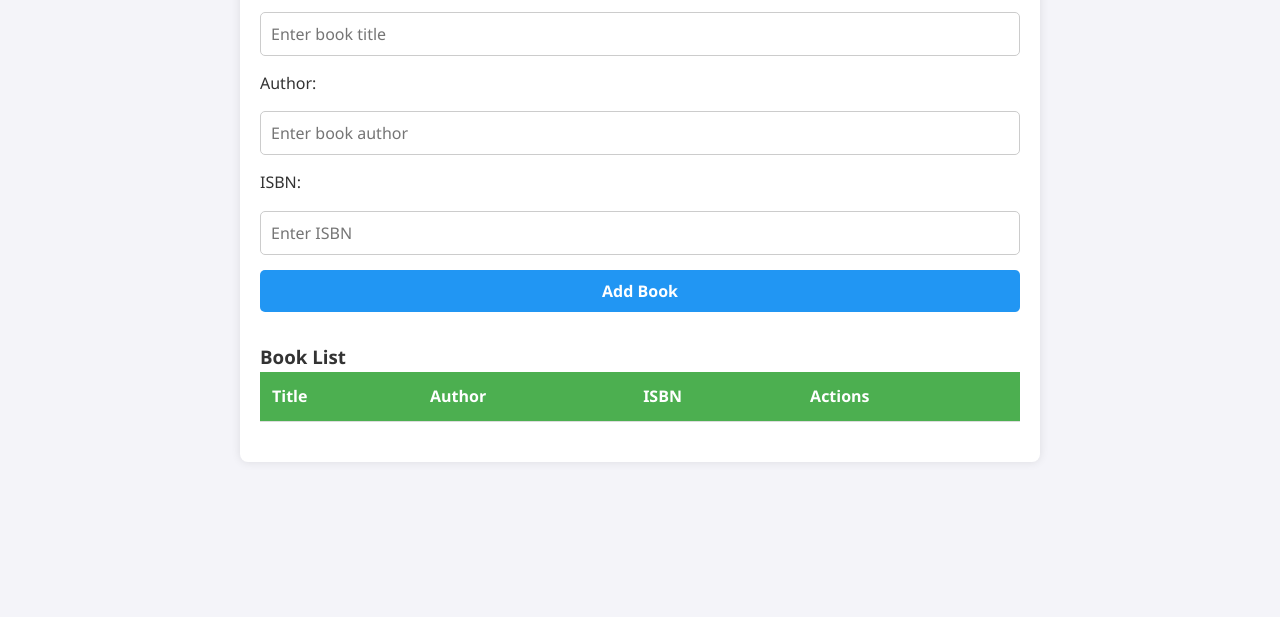
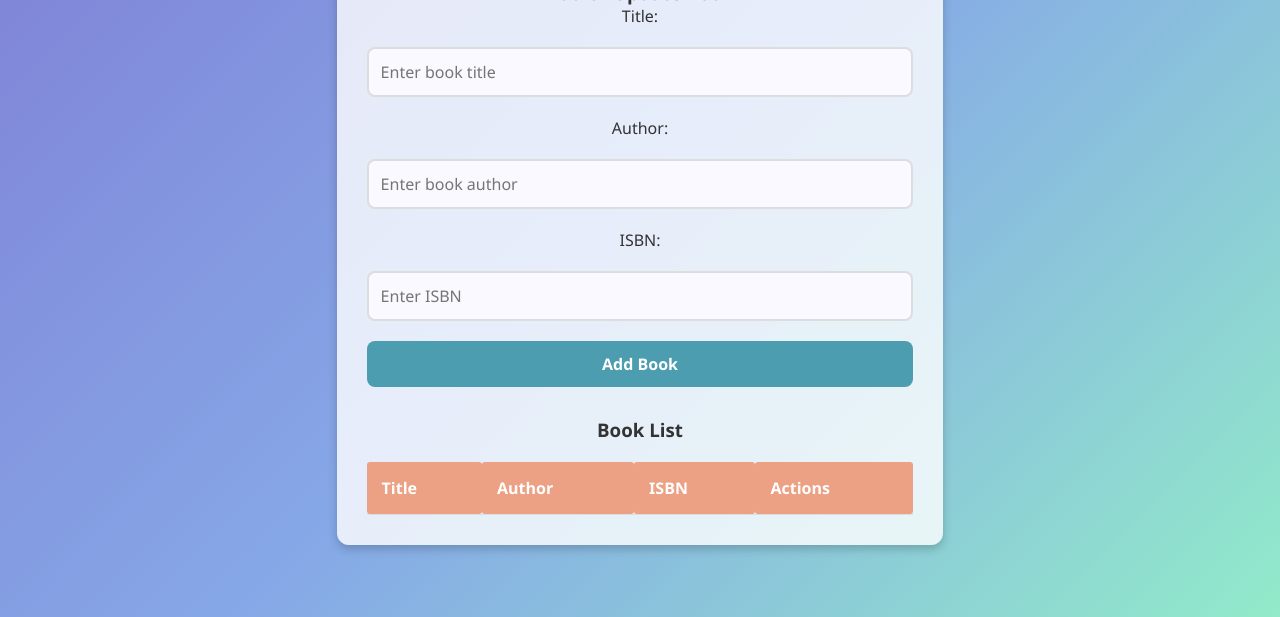
Before and after one commit to AishwaryaSrinath18/VCC, a website: page index.html in a window 1280 px wide. Shown: the part 183-800 px from the top of the page. Drawn offline with Linux system fonts and the light colour scheme; no server answers.

Commit message:
Update2 style.css

```diff
--- a/style.css
+++ b/style.css
@@ -6,82 +6,75 @@
 }
 
 body {
-  background-color: #f4f4f9;
+  background: linear-gradient(135deg, #7f7fd5, #86a8e7, #91eac9);
   color: #333;
   font-size: 16px;
-  line-height: 1.6;
-  padding: 20px;
+  display: flex;
+  align-items: center;
+  justify-content: center;
+  min-height: 100vh;
 }
 
 .container {
-  max-width: 800px;
-  margin: 0 auto;
-  background: #fff;
-  padding: 20px;
-  border-radius: 8px;
-  box-shadow: 0 0 10px rgba(0, 0, 0, 0.1);
+  max-width: 700px;
+  background-color: #ffffffcc; /* White with transparency */
+  padding: 30px;
+  border-radius: 12px;
+  box-shadow: 0 4px 10px rgba(0, 0, 0, 0.2);
+  text-align: center;
 }
 
 h1 {
-  text-align: center;
   font-size: 2.5rem;
   color: #4CAF50;
-  margin-bottom: 20px;
+  margin-bottom: 15px;
   font-weight: bold;
   font-family: 'Arial', sans-serif;
+  color: #333;
 }
 
 form {
   display: flex;
   flex-direction: column;
-  gap: 15px;
+  gap: 20px;
   margin-bottom: 30px;
 }
 
 form input[type="text"] {
-  padding: 10px;
-  border: 1px solid #ccc;
-  border-radius: 5px;
+  padding: 12px;
+  border: 2px solid #ddd;
+  border-radius: 8px;
   font-size: 1rem;
   font-family: 'Segoe UI', sans-serif;
+  background-color: #f9f9ff;
+  transition: border-color 0.3s;
+}
+
+form input[type="text"]:focus {
+  border-color: #66ac68;
 }
 
 button {
-  padding: 10px;
+  padding: 12px;
   border: none;
-  border-radius: 5px;
+  border-radius: 8px;
   cursor: pointer;
   font-size: 1rem;
-  background-color: #4CAF50;
   color: white;
   font-weight: bold;
-  transition: background-color 0.3s ease;
+  transition: background-color 0.3s ease, transform 0.1s ease;
 }
 
 button:hover {
-  background-color: #45a049;
+  transform: translateY(-2px);
 }
 
-table {
-  width: 100%;
-  border-collapse: collapse;
-  margin-bottom: 20px;
+#submit-btn {
+  background-color: #4c9daf;
 }
 
-table th, table td {
-  padding: 12px;
-  text-align: left;
-  border-bottom: 1px solid #ddd;
-}
-
-table th {
-  background-color: #4CAF50;
-  color: white;
-  font-weight: bold;
-}
-
-table td {
-  font-size: 1rem;
+#submit-btn:hover {
+  background-color: #4348a0;
 }
 
 button.edit {
@@ -89,7 +82,7 @@ button.edit {
 }
 
 button.edit:hover {
-  background-color: #e68a00;
+  background-color: #fb8c00;
 }
 
 button.delete {
@@ -100,12 +93,31 @@ button.delete:hover {
   background-color: #e53935;
 }
 
-#submit-btn {
-  background-color: #2196F3;
+table {
+  width: 100%;
+  border-collapse: collapse;
+  margin-top: 20px;
 }
 
-#submit-btn:hover {
-  background-color: #1e88e5;
+table th, table td {
+  padding: 15px;
+  text-align: left;
+  border-bottom: 1px solid #ddd;
+}
+
+table th {
+  background-color: #eca184;
+  color: white;
+  border-radius: 3px;
+  font-weight: bold;
+}
+
+table td {
+  font-size: 1rem;
+}
+
+table tr:nth-child(even) {
+  background-color: #f3f3f3;
 }
 
 /* Mobile Responsiveness */
```
